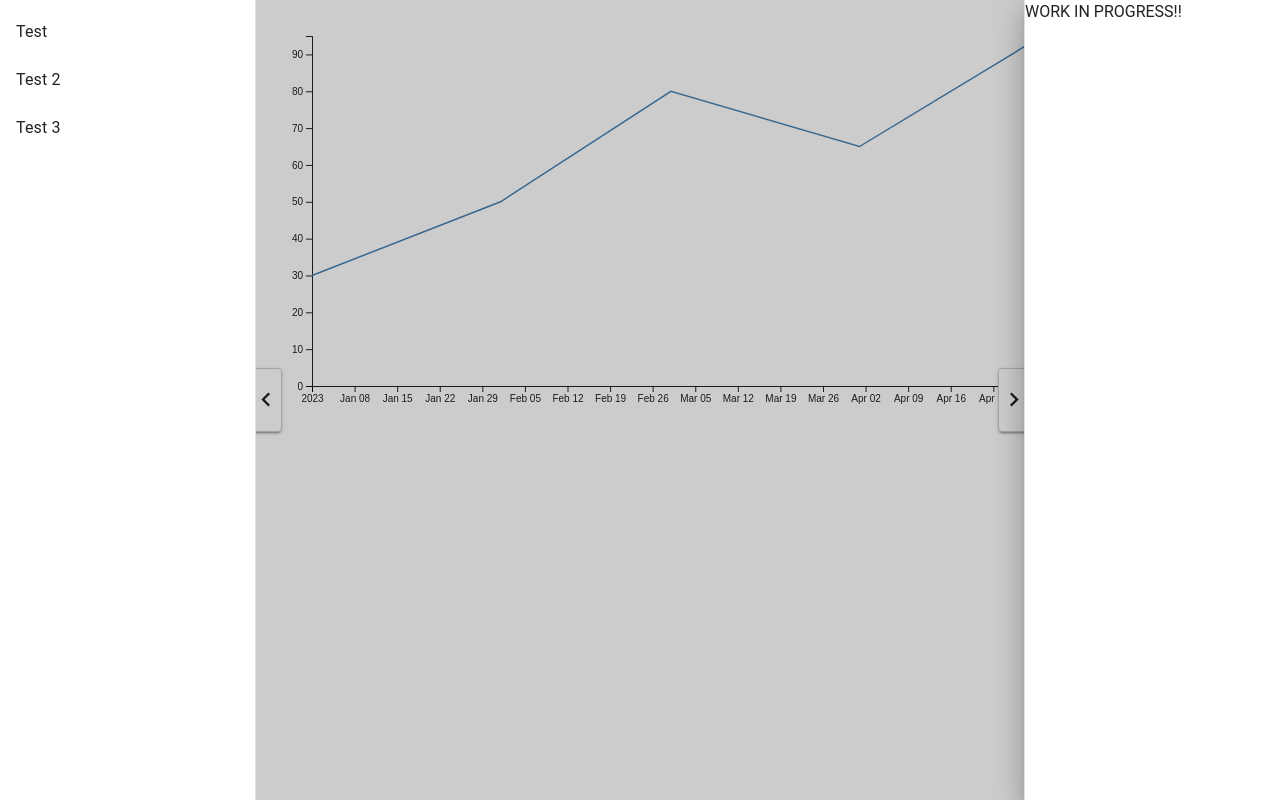
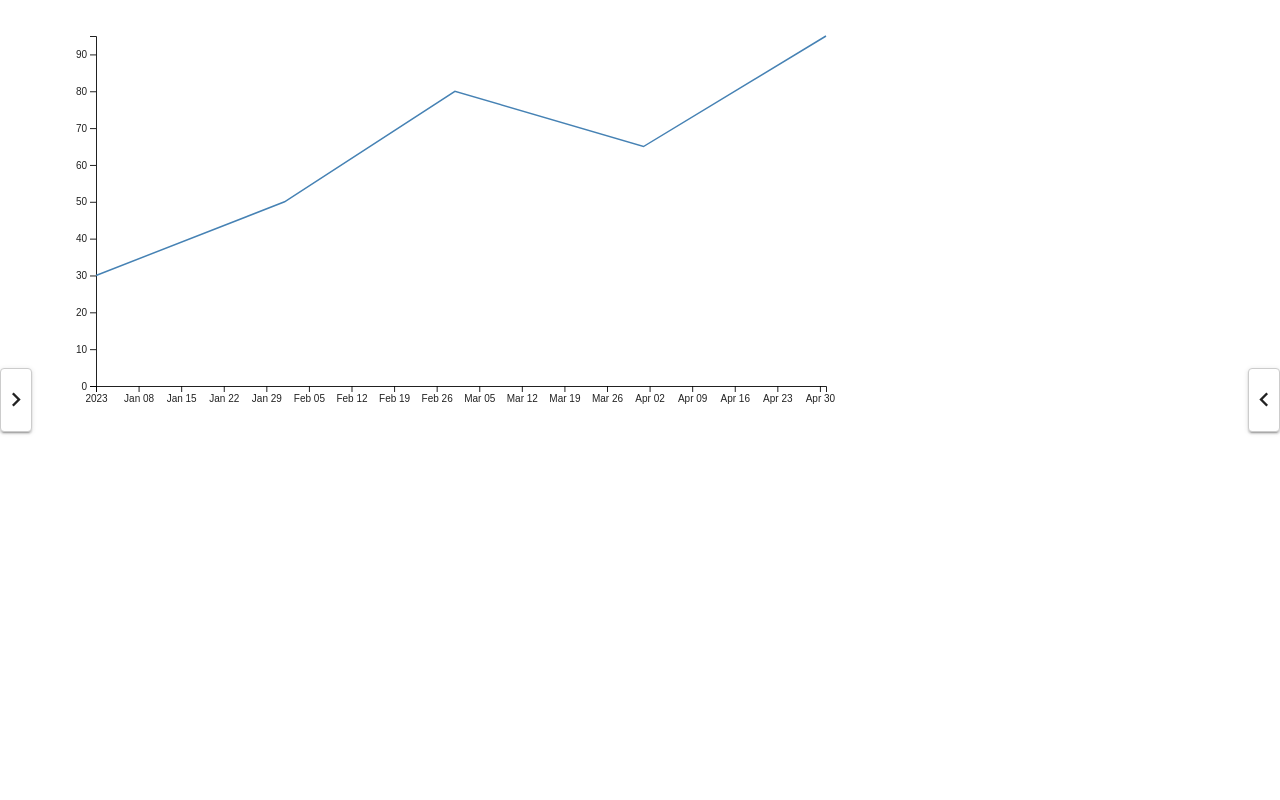
Before and after one commit to dataviscourse2024/group-project-llm-visualization, a Vue app in the folder web/: page / in a window 1280 px wide. Built offline with nearby package versions, Linux system fonts and the light colour scheme.

Commit message:
Update sidebar and navigation component configuration

```diff
--- a/web/src/components/LLMSidebar.vue
+++ b/web/src/components/LLMSidebar.vue
@@ -1,7 +1,7 @@
 <script setup lang="ts">
 import { ref } from 'vue';
 
-const open = ref(true);
+const open = ref(false);
 </script>
 
 <template>
@@ -9,7 +9,6 @@ const open = ref(true);
     v-model="open"
     app
     location="right"
-    temporary
   >
     WORK IN PROGRESS!!
   </v-navigation-drawer>
--- a/web/src/components/Nav.vue
+++ b/web/src/components/Nav.vue
@@ -1,7 +1,7 @@
 <script setup lang="ts">
 import { ref } from 'vue';
 
-const open = ref(true);
+const open = ref(false);
 
 const items = [
   "Test", "Test 2", "Test 3"
```
